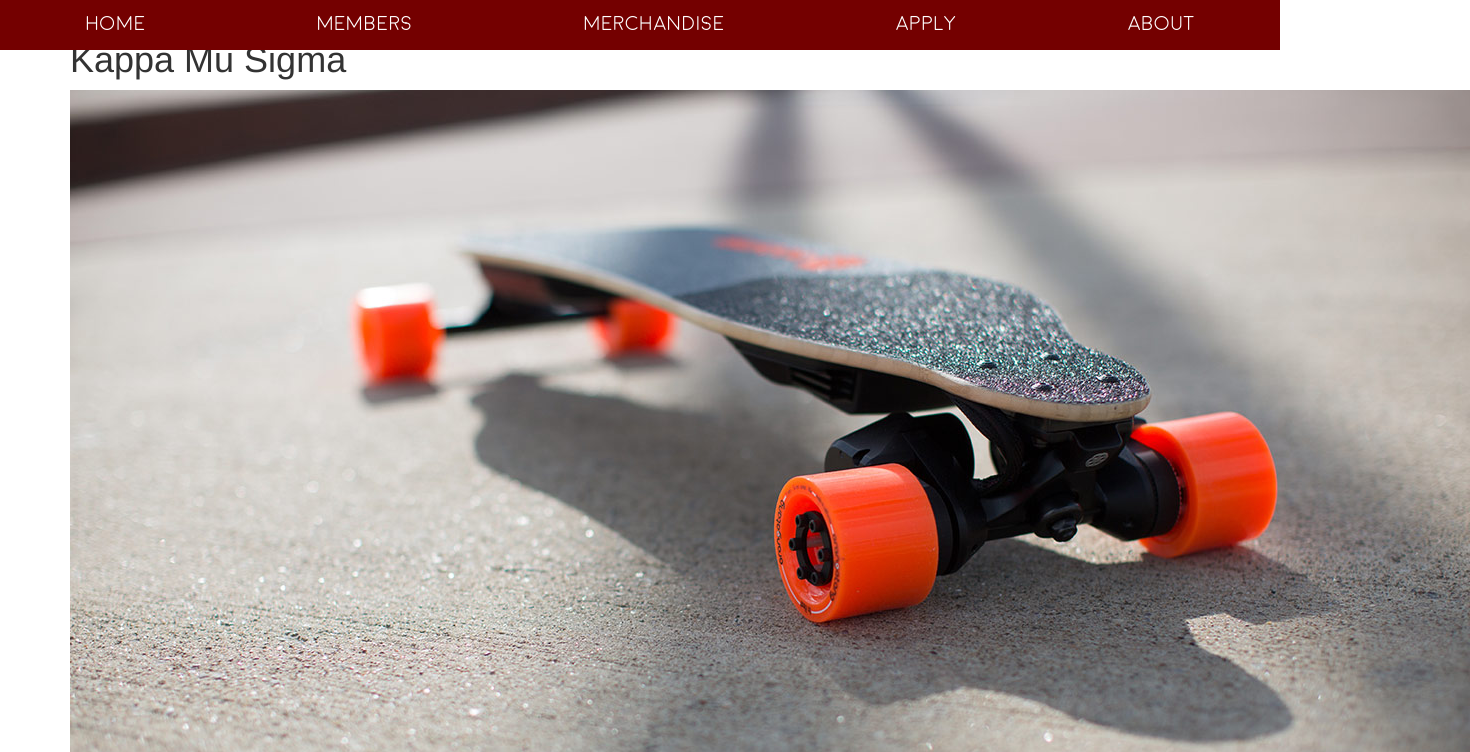
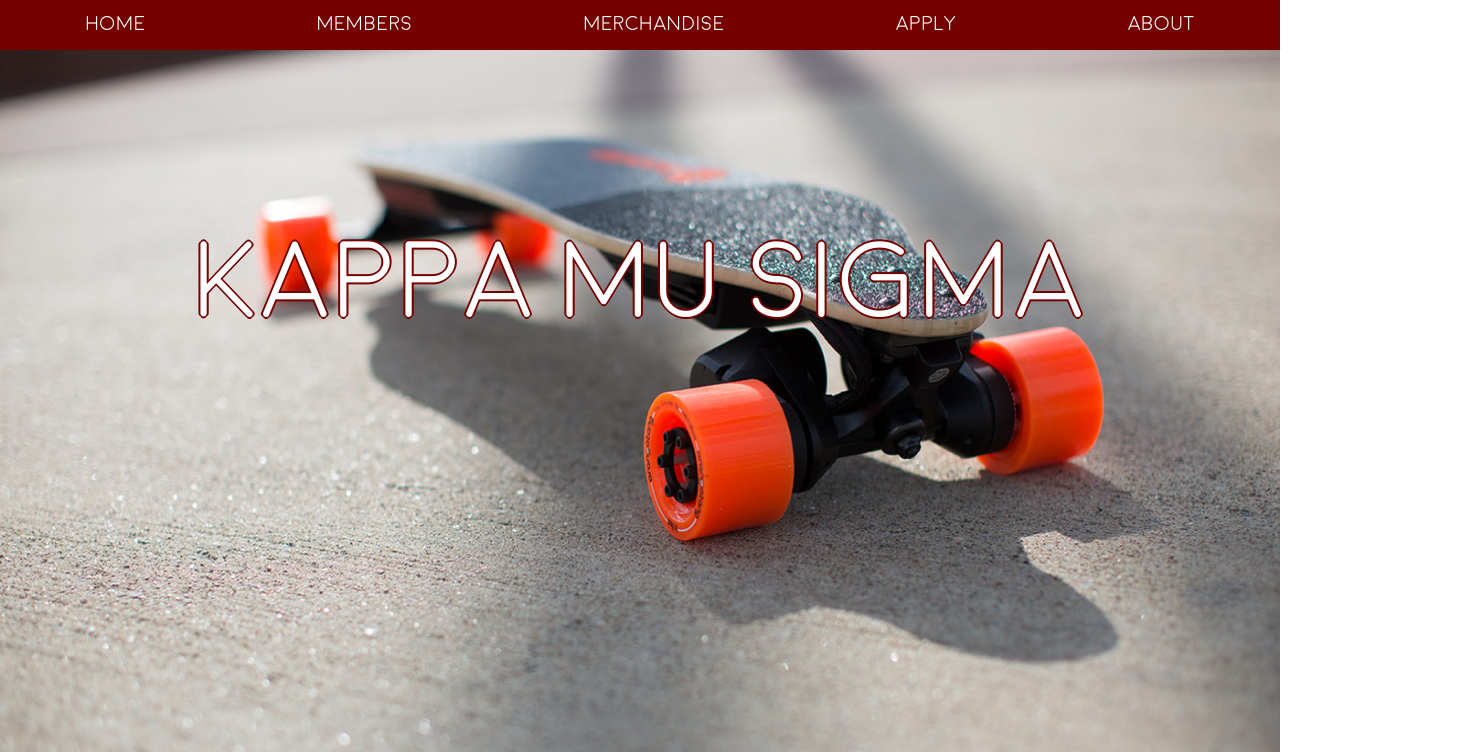
Before and after one commit to tedrickwong/my-project, a plain HTML site: page index.html in a window 1280 px wide. Shown: the top 752 px of the page, 1470 px wide, since content can reach past the window. Drawn offline with nearby package versions, Linux system fonts and the light colour scheme.

Commit message:
reverted some changes

```diff
--- a/index.html
+++ b/index.html
@@ -27,12 +27,12 @@
         <!-- Header -->
         <br/>
         <div class = "container">
-            <h1>Kappa Mu Sigma</h1>
+            <h1 id = "title-header">Kappa Mu Sigma</h1>
         </div>
 
         <!-- Main Content -->
         <div class = "container">
-            <img src = "boosted.jpg" />
+            <img id = "boosted-pic" src = "boosted.jpg" />
         </div>
 
         <div class = "container">
```
